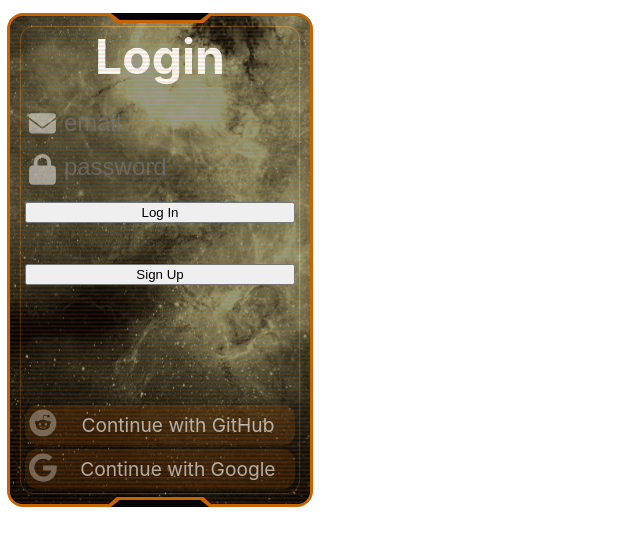
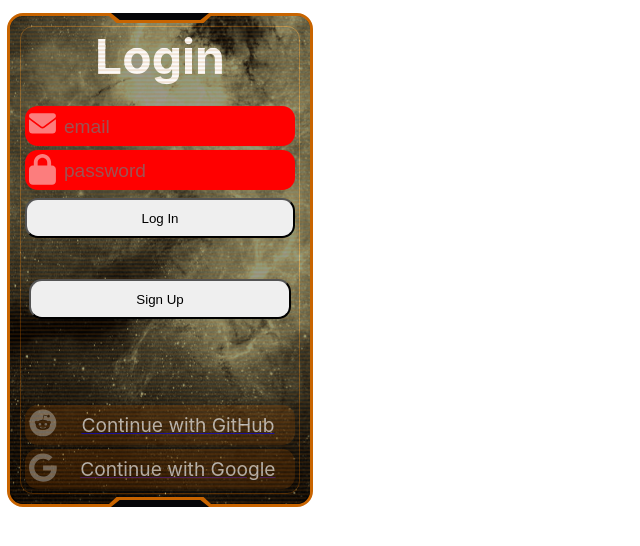
Before and after one commit to Kevin-Lago/javascript-react-example-web-service-ui, a React (Create React App) app: page /login in a window 1280 px wide. Shown: the top 546 px of the page, without its empty margins (0-640 px from the left). Built offline with nearby package versions, Linux system fonts and the light colour scheme.

Commit message:
Login Test

```diff
--- a/src/login/Login.jsx
+++ b/src/login/Login.jsx
@@ -3,6 +3,10 @@ import { Navigate } from 'react-router-dom';
 import SciFiScreen from './SciFiScreen';
 
 export default class Login extends Component {
+    componentDidMount() {
+        console.log(this.props.location)
+    }
+
     render() {
         console.log(this.props)
         if (this.props.authenticated) {
--- a/src/login/SciFiScreen.css
+++ b/src/login/SciFiScreen.css
@@ -324,6 +324,7 @@
     transition: .2s;
     margin: 4px;
     border-radius: .8rem;
+    background-color: red;
 }
 
 .sci-fi-screen-login-field-input {
@@ -331,7 +332,8 @@
     transition: .2s;
     height: 100%;
     width: 100%;
-    font-size: 1em;
+    font-size: .8em;
+    padding-top: 8px;
     background: none;
     outline: none;
     border-bottom: 2px solid white;
@@ -395,10 +397,13 @@
     width: 100%;
 }
 
-.sci-fi-screen-login-login-button {
+.sci-fi-screen-login-login-button,
+.sci-fi-screen-login-signup-button {
     cursor: pointer;
     width: calc(100% - 8px);
     margin: 4px;
+    height: 40px;
+    border-radius: .8rem;
 }
 
 br {
--- a/src/login/SciFiScreen.jsx
+++ b/src/login/SciFiScreen.jsx
@@ -38,13 +38,13 @@ const Screen = (i, title) => (
                 </div>
                 <br />
                 <div className='sci-fi-screen-login-signup-button'>
-                    <button className='sci-fi-screen-login-login-button'>
+                    <button className='sci-fi-screen-login-signup-button'>
                         Sign Up
                     </button>
                 </div>
             </div>
             <div className='sci-fi-screen-login-options'>
-                <a className='sci-fi-screen-login-option' href="/oauth2/authorization/github">
+                <a className='sci-fi-screen-login-option' href="/oauth2/authorization/github?redirect_uri=http://localhost:3000/oauth2/redirect">
                     <div className='sci-fi-screen-icon'>
                         <svg xmlns="http://www.w3.org/2000/svg" viewBox="0 0 512 512">
                             {/* <!--! Font Awesome Pro 6.4.0 by @fontawesome - https://fontawesome.com License - https://fontawesome.com/license (Commercial License) Copyright 2023 Fonticons, Inc. --> */}
@@ -80,15 +80,18 @@ export default class SciFiScreen extends Component {
 
         this.l = "ABCDEFGHIJKLMNOPQRSTUVWXYZ";
         this.letters = "abcdefghijklmnopqrstuvwxyz";
-        this.ttp = [
-            "This is some Text To Print",
-            "Here's another line.",
-            "Wow"
-        ];
     }
 
     componentDidMount() {
         this.spans = document.querySelectorAll(".sci-fi-screen-title");
+
+        // let inputs = document.querySelectorAll(".sci-fi-screen-login-field-wrapper");
+        // console.log(inputs)
+
+        // for (let i = 2; i < inputs.length; i++) {
+        //     inputs[i].style.display = "none"
+        //     console.log(inputs[i])
+        // }
     }
 
     handleMouseEnter() {
@@ -120,14 +123,6 @@ export default class SciFiScreen extends Component {
         }, 30);
     }
 
-    typeWriter() {
-        this.ttp = [
-            "This is some Text To Print",
-            "Here's another line.",
-            "Wow"
-        ]
-    }
-
     render() {
         var screens = [];
 
--- a/src/oauth2/OAuth2RedirectHandler.js
+++ b/src/oauth2/OAuth2RedirectHandler.js
@@ -13,7 +13,9 @@ class OAuth2RedirectHandler extends Component {
 
     render() {
         const token = this.getUrlParameter('token');
+        console.log(token);
         const error = this.getUrlParameter('error');
+        console.log(error)
 
         if (token) {
             localStorage.setItem(ACCESS_TOKEN, token);
```
